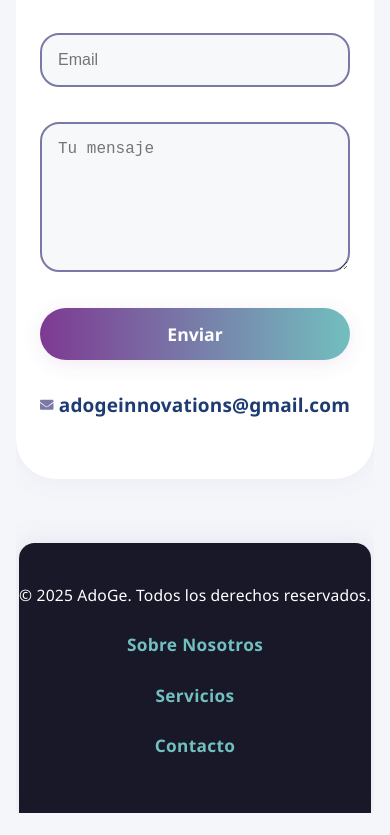
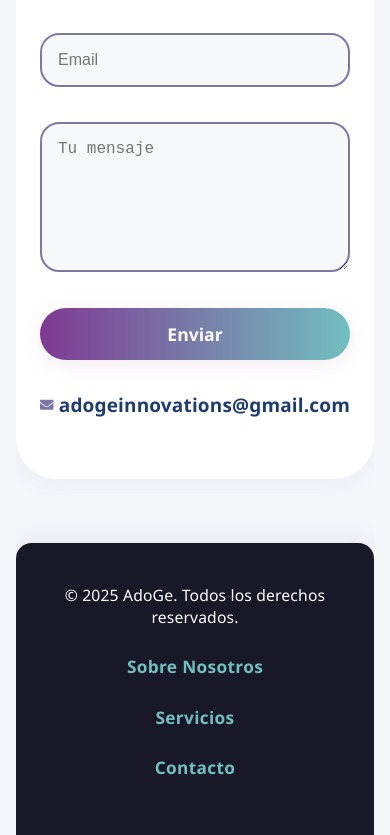
Before and after one commit to gretoide/adoge-portfolio, a React (Create React App) app in the folder adoge/: page / in a window 390 px wide. Shown: the part 4200-5035 px from the top of the page. Before the commit the page ends 5013 px from the top, so only its background shows below. Built offline with nearby package versions, Linux system fonts and the light colour scheme.

Commit message:
Copy responsive

```diff
--- a/adoge/src/components/Footer/Footer.css
+++ b/adoge/src/components/Footer/Footer.css
@@ -44,7 +44,7 @@ footer {
 }
 
 .footer-copyright {
-  margin-bottom: 0.2em;
+  margin: 0.5em;
 }
 
 @media (max-width: 700px) {
```
